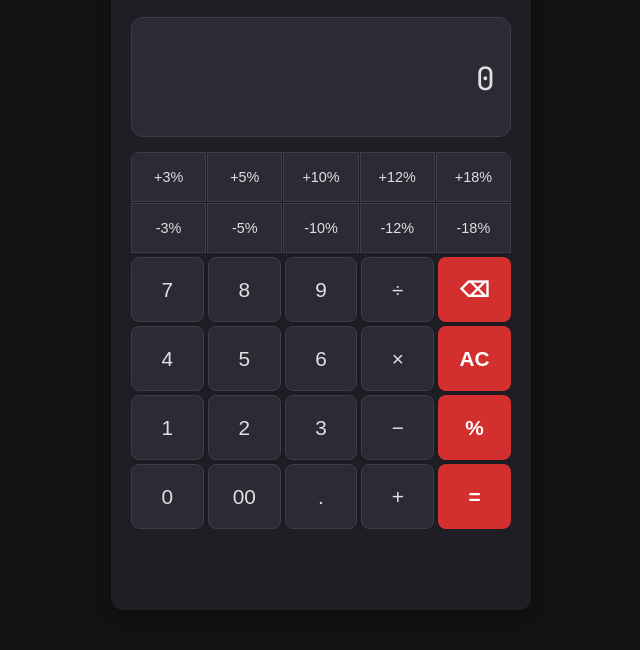
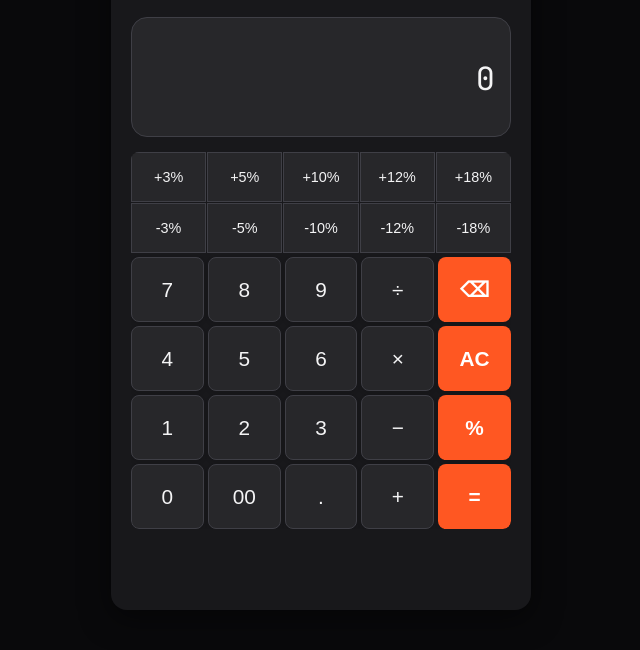
Before and after one commit to Jdevloper275/Jdevloper275.github.io, a website: page index.html in a window 1280 px wide. Shown: the part 150-800 px from the top of the page, without its empty margins (319-959 px from the left). Drawn offline with Linux system fonts and the light colour scheme.

```diff
--- a/style.css
+++ b/style.css
@@ -1,24 +1,38 @@
 :root {
-    /* Dark Theme Default */
-    --bg-app: #1e1e24;
-    --bg-body: #121212;
-    --text-main: #e0e0e0;
-    --text-secondary: #909090;
-    --accent: #d32f2f;
-    /* Red from Image */
-    --accent-hover: #b71c1c;
-    /* Darker Red */
-    --surface: #2b2b36;
-    --surface-hover: #353542;
-    --border: #3d3d4d;
-    --success: #06d6a0;
-    --danger: #ef476f;
+    /* Premium Dark Theme */
+    --bg-app: #18181b;
+    /* Zinc-900 */
+    --bg-body: #09090b;
+    /* Zinc-950 */
+    --text-main: #f4f4f5;
+    /* Zinc-100 */
+    --text-secondary: #a1a1aa;
+    /* Zinc-400 */
+
+    /* Vibrant Red-Orange Mix (Deep Orange) */
+    --accent: #FF5722;
+    /* Eye-catching Red-Orange */
+    --accent-hover: #E64A19;
+    /* Darker Deep Orange */
+
+    --surface: #27272a;
+    /* Zinc-800 */
+    --surface-hover: #3f3f46;
+    /* Zinc-700 */
+    --border: #3f3f46;
+
+    --success: #10b981;
+    /* Emerald */
+    --danger: #ef4444;
+    /* Red-500 */
 
     --font-main: 'Inter', sans-serif;
     --font-mono: 'JetBrains Mono', monospace;
 
-    --shadow: 0 4px 12px rgba(0, 0, 0, 0.3);
-    --radius: 12px;
+    --shadow: 0 8px 30px rgba(0, 0, 0, 0.5);
+    /* Deep elegant shadow */
+    --radius: 16px;
+    /* Slightly rounder */
 }
 
 [data-theme="light"] {
@@ -612,6 +626,15 @@
     filter: brightness(0.9);
 }
 
+.h-subtab.btn-yellow {
+    /* Mixing Orange and Red as requested */
+    background: linear-gradient(135deg, #FF9800, #F44336);
+    color: white;
+    font-size: 1.5rem;
+    box-shadow: 0 4px 15px rgba(255, 87, 34, 0.4);
+    /* Orange-Red Glow */
+}
+
 .h-subtab.active {
     background: var(--accent);
     color: white;
--- a/sw.js
+++ b/sw.js
@@ -1,4 +1,4 @@
-const CACHE_NAME = 'gst-calc-v11';
+const CACHE_NAME = 'gst-calc-v12';
 const ASSETS = [
     './',
     './index.html',
```
Also changed, not shown: icon.png, logo-icon.png, logo.png (added).
